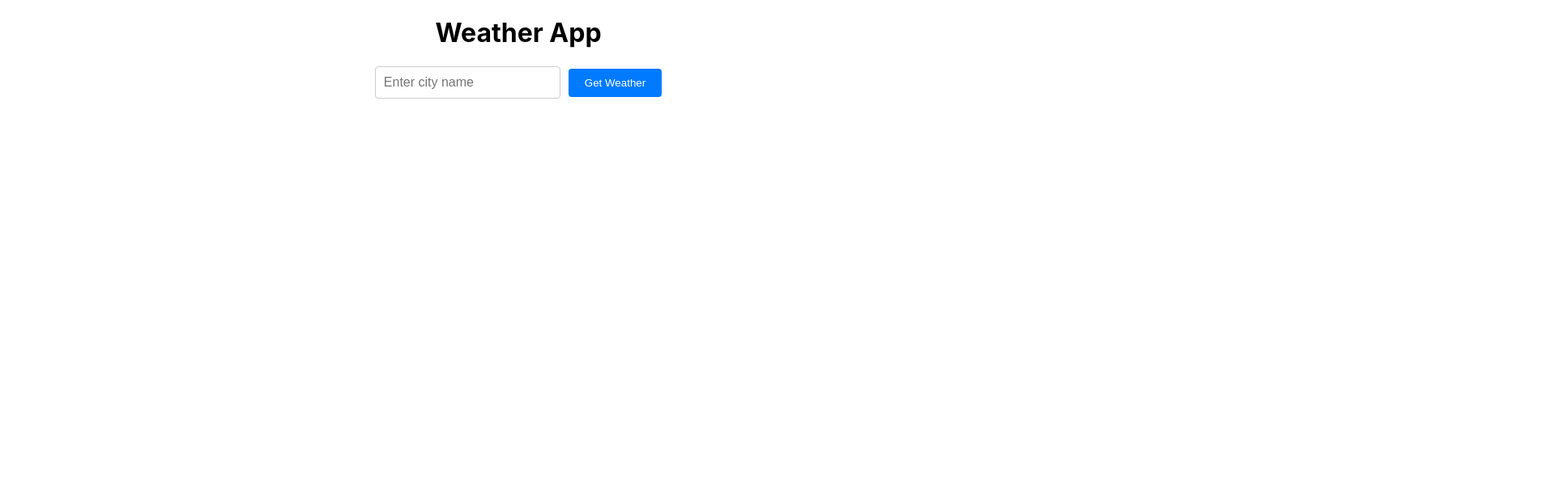
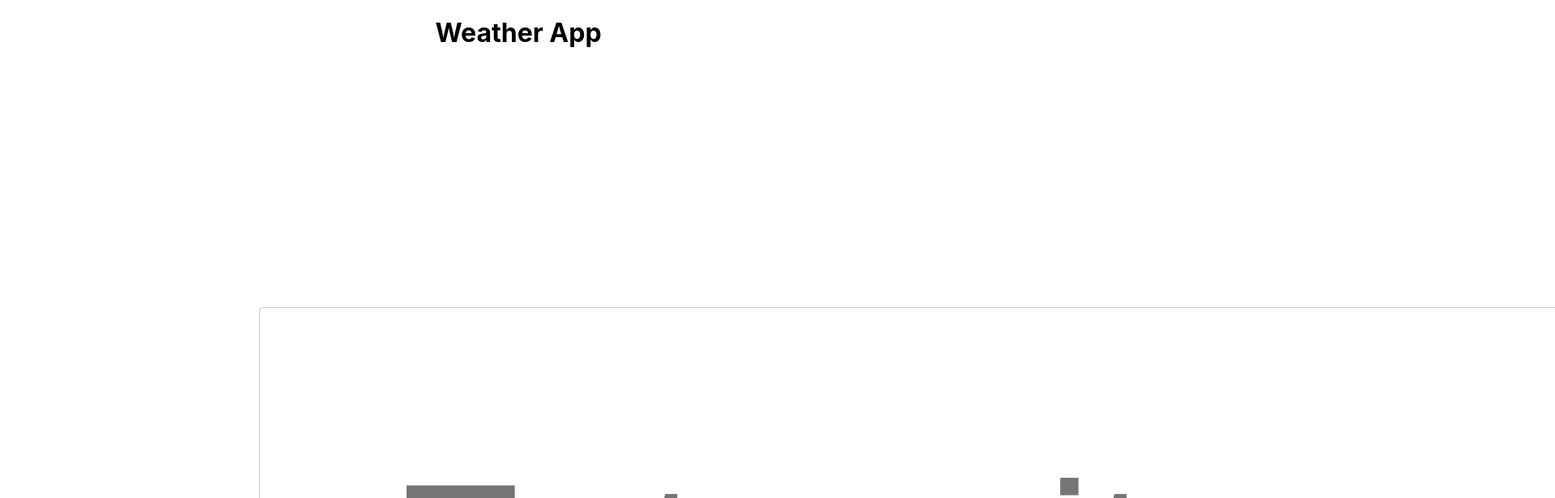
Before and after one commit to Jagrit65/weatherApplication, a React (Create React App) app: page / in a window 1280 px wide. Shown: the top 616 px of the page at 81% size, 1920 px wide, since content can reach past the window. Built offline with nearby package versions, Linux system fonts and the light colour scheme.

Commit message:
UI enhancements

```diff
--- a/src/components/Button/Button.module.css
+++ b/src/components/Button/Button.module.css
@@ -1,7 +1,7 @@
 
 .button {
-    padding: 10px 20px;
-    margin-left: 10px;
+    padding: 10rem 20rem;
+    margin-left: 10rem;
     background-color: #007BFF;
     color: white;
     border: none;
--- a/src/components/CityInput/CityInput.module.css
+++ b/src/components/CityInput/CityInput.module.css
@@ -1,10 +1,10 @@
 .container {
-    margin: 20px;
+    margin: 20rem;
   }
 
 .input {
-    padding: 10px;
-    font-size: 16px;
+    padding: 10rem;
+    font-size: 16rem;
     border-radius: 4px;
     border: 1px solid #ccc;
   }
--- a/src/components/WeatherDisplay/WeatherDisplay.module.css
+++ b/src/components/WeatherDisplay/WeatherDisplay.module.css
@@ -1,6 +1,6 @@
 .weatherContainer {
-    margin-top: 20px;
-    padding: 20px;
+    margin-top: 20rem;
+    padding: 20rem;
     background-color: #f0f0f0;
-    border-radius: 10px;
+    border-radius: 10rem;
   }
```
